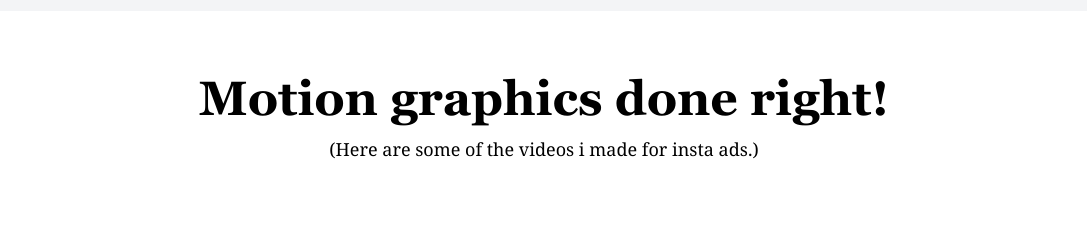
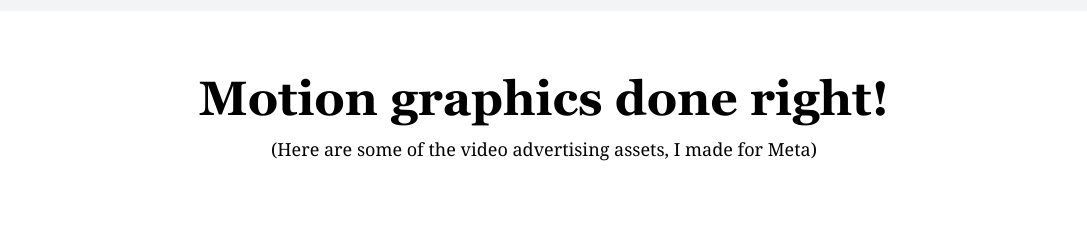
Before and after one commit to anuragmd50/nancyverma.me, a Next.js app: page / in a window 1280 px wide. Shown: the part 2320-2545 px from the top of the page, without its empty margins (96-1183 px from the left). Built offline with nearby package versions, Linux system fonts and the light colour scheme.

Commit message:
Update page.tsx

```diff
--- a/src/app/page.tsx
+++ b/src/app/page.tsx
@@ -220,7 +220,7 @@
         </h2>
 
         <p className="text-lg font-serif font-light mt-3 text-center">
-          (Here are some of the videos i made for insta ads.)
+          (Here are some of the video advertising assets, I made for Meta)
         </p>
 
         <div className="mt-24 lg:mt-40 xl:[&>*:nth-child(even)]:-mt-24 grid grid-cols-1 md:grid-cols-2 xl:grid-cols-4 place-items-center place-content-center gap-12">
```
